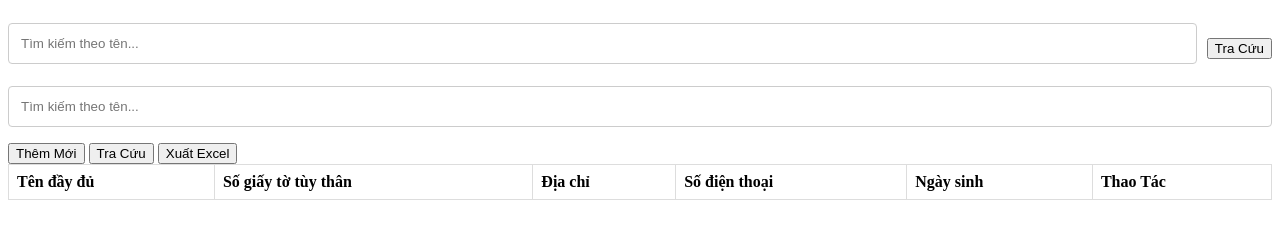
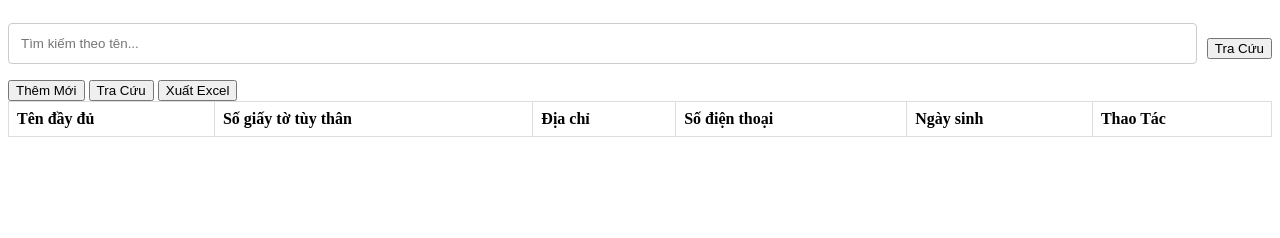
Before and after one commit to coolnight20187/quanly, a plain HTML site: page index.html in a window 1280 px wide. Shown: the part 50-288 px from the top of the page. Drawn offline with Linux system fonts and the light colour scheme.

Commit message:
Update index.html

```diff
--- a/index.html
+++ b/index.html
@@ -34,12 +34,11 @@
 <body>
 
 <h2>Quản lý thông tin khách hàng</h2>
+
 <div style="display: flex; align-items: center;">
     <input type="text" id="searchInput" onkeyup="searchCustomer()" placeholder="Tìm kiếm theo tên..." style="flex: 1;">
     <button onclick="showSearchForm()" style="margin-left: 10px;">Tra Cứu</button>
 </div>
-
-<input type="text" id="searchInput" onkeyup="searchCustomer()" placeholder="Tìm kiếm theo tên...">
 
 <div>
     <button onclick="showAddForm()">Thêm Mới</button>
```
